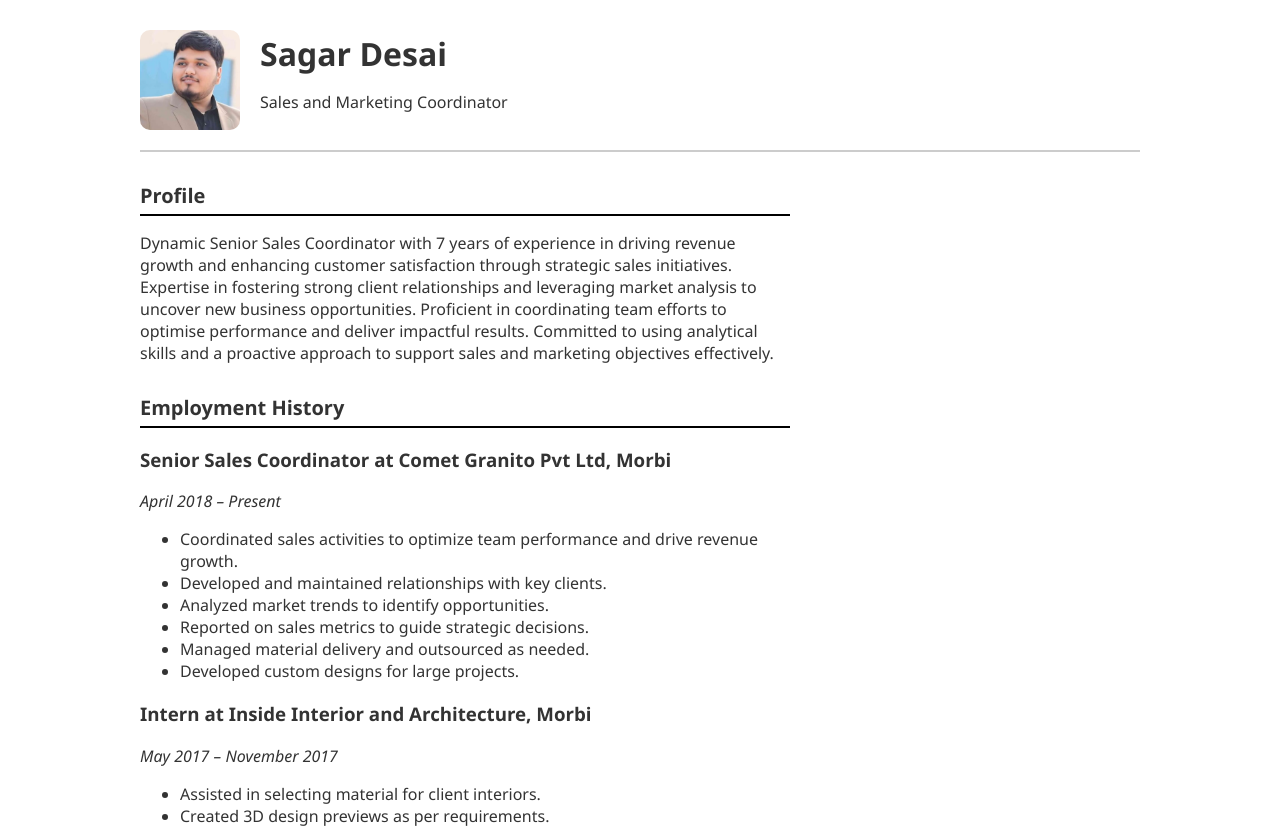
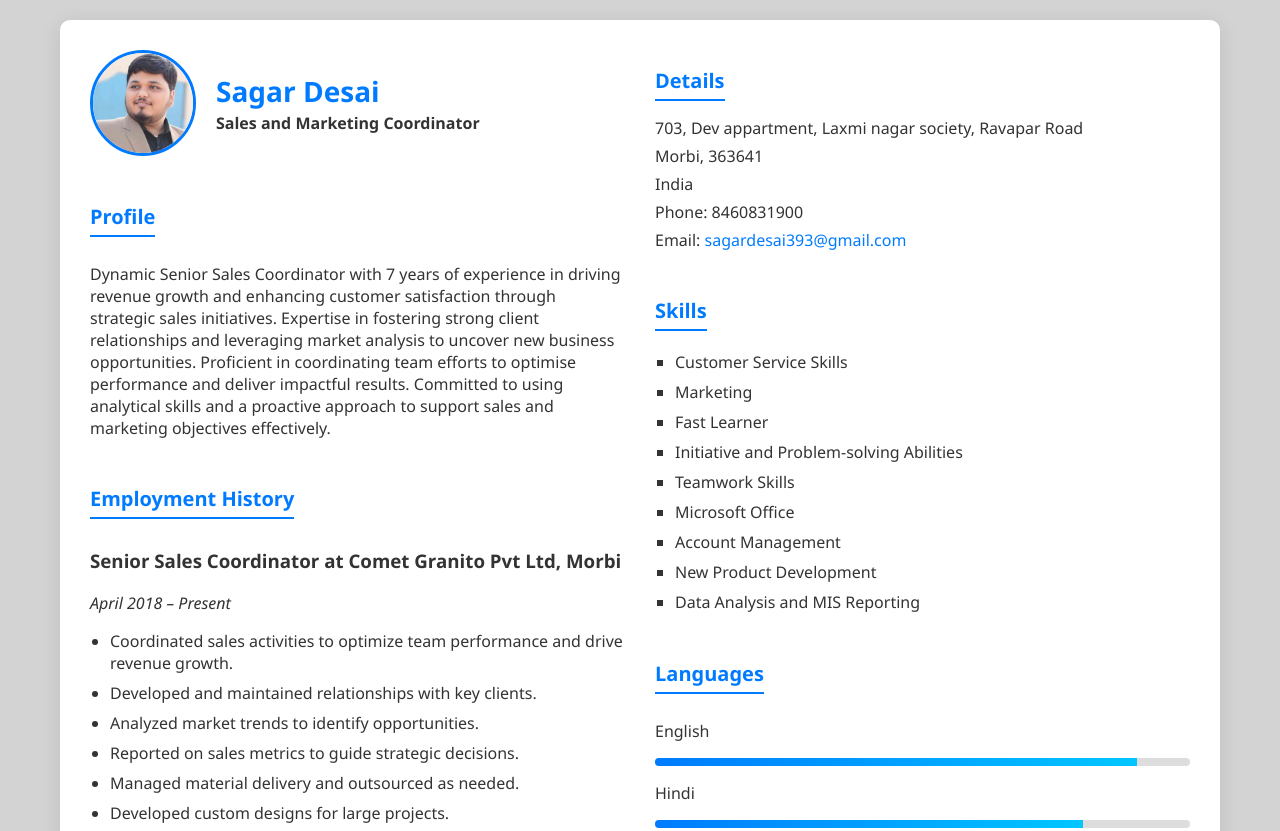
Before and after one commit to Sagardesai393/cv, a plain HTML site: page index.html in a window 1280 px wide. Shown: the top 831 px of the page. Drawn offline with Linux system fonts and the light colour scheme.

Commit message:
Update index.html

```diff
--- a/index.html
+++ b/index.html
@@ -7,71 +7,115 @@
   <style>
     body {
       font-family: 'Segoe UI', Tahoma, Geneva, Verdana, sans-serif;
-      background-color: #fff;
+      background-color: #d3d3d3; /* Light grey background */
       margin: 0;
       padding: 0;
       color: #333;
+      animation: fadeIn 1s ease-in;
+    }
+    @keyframes fadeIn {
+      from { opacity: 0; }
+      to { opacity: 1; }
     }
     .container {
-      width: 1000px;
-      margin: 0 auto;
+      max-width: 1100px;
+      background-color: #ffffff;
+      margin: 20px auto;
       padding: 30px;
+      box-shadow: 0 4px 20px rgba(0, 0, 0, 0.1);
+      border-radius: 10px;
+      display: flex;
+      flex-wrap: wrap;
+      gap: 30px;
+      animation: slideIn 1s ease-out;
+    }
+    @keyframes slideIn {
+      from { transform: translateY(20px); opacity: 0; }
+      to { transform: translateY(0); opacity: 1; }
+    }
+    .left, .right {
+      flex: 1 1 100%;
+    }
+    @media(min-width: 768px) {
+      .left, .right {
+        flex: 1;
+      }
     }
     .header {
       display: flex;
       align-items: center;
-      border-bottom: 2px solid #ccc;
-      padding-bottom: 20px;
+      margin-bottom: 30px;
     }
     .header img {
       width: 100px;
       height: 100px;
       object-fit: cover;
-      border-radius: 10px;
+      border-radius: 50%;
       margin-right: 20px;
+      border: 3px solid #007bff;
+      transition: transform 0.3s ease;
+    }
+    .header img:hover {
+      transform: scale(1.1);
     }
     .header h1 {
       margin: 0;
+      font-size: 28px;
+      color: #007bff;
+    }
+    .header p {
+      margin: 2px 0 0 0;
+      font-weight: bold;
     }
     .section {
-      margin-top: 30px;
+      margin-bottom: 30px;
+      animation: fadeIn 1.2s ease-in;
     }
     .section h2 {
       font-size: 20px;
       margin-bottom: 10px;
-      border-bottom: 2px solid #000;
+      color: #007bff;
+      border-bottom: 2px solid #007bff;
+      display: inline-block;
       padding-bottom: 5px;
     }
-    .left, .right {
-      display: inline-block;
-      vertical-align: top;
+    ul {
+      padding-left: 20px;
+      margin: 10px 0 0 0;
     }
-    .left {
-      width: 65%;
-    }
-    .right {
-      width: 30%;
-      margin-left: 5%;
-    }
-    ul {
-      margin-top: 0;
+    ul li {
+      margin-bottom: 8px;
     }
     .bar {
-      height: 10px;
+      height: 8px;
       background: #ddd;
-      margin-bottom: 10px;
       border-radius: 5px;
       overflow: hidden;
+      margin-bottom: 10px;
     }
     .bar span {
       display: block;
       height: 100%;
-      background: #2196F3;
+      background: linear-gradient(to right, #007bff, #00c6ff);
+    }
+    a {
+      color: #007bff;
+      text-decoration: none;
+    }
+    a:hover {
+      text-decoration: underline;
+    }
+    .details p {
+      margin: 6px 0;
+    }
+    .right ul li {
+      list-style: square;
     }
   </style>
 </head>
 <body>
   <div class="container">
+    <div class="left">
       <div class="header">
         <img src="profile.jpeg" alt="Sagar Desai">
         <div>
@@ -80,7 +124,6 @@
         </div>
       </div>
 
-    <div class="left">
       <div class="section">
         <h2>Profile</h2>
         <p>Dynamic Senior Sales Coordinator with 7 years of experience in driving revenue growth and enhancing customer satisfaction through strategic sales initiatives. Expertise in fostering strong client relationships and leveraging market analysis to uncover new business opportunities. Proficient in coordinating team efforts to optimise performance and deliver impactful results. Committed to using analytical skills and a proactive approach to support sales and marketing objectives effectively.</p>
@@ -115,9 +158,13 @@
     </div>
 
     <div class="right">
-      <div class="section">
+      <div class="section details">
         <h2>Details</h2>
-        <p>703, Dev appartment, Laxmi nagar society, Ravapar Road<br>Morbi, 363641<br>India<br>8460831900<br><a href="mailto:sagardesai393@gmail.com">sagardesai393@gmail.com</a></p>
+        <p>703, Dev appartment, Laxmi nagar society, Ravapar Road</p>
+        <p>Morbi, 363641</p>
+        <p>India</p>
+        <p>Phone: 8460831900</p>
+        <p>Email: <a href="mailto:sagardesai393@gmail.com">sagardesai393@gmail.com</a></p>
       </div>
 
       <div class="section">
```
Lines whose indentation alone changed are shown as unchanged.
